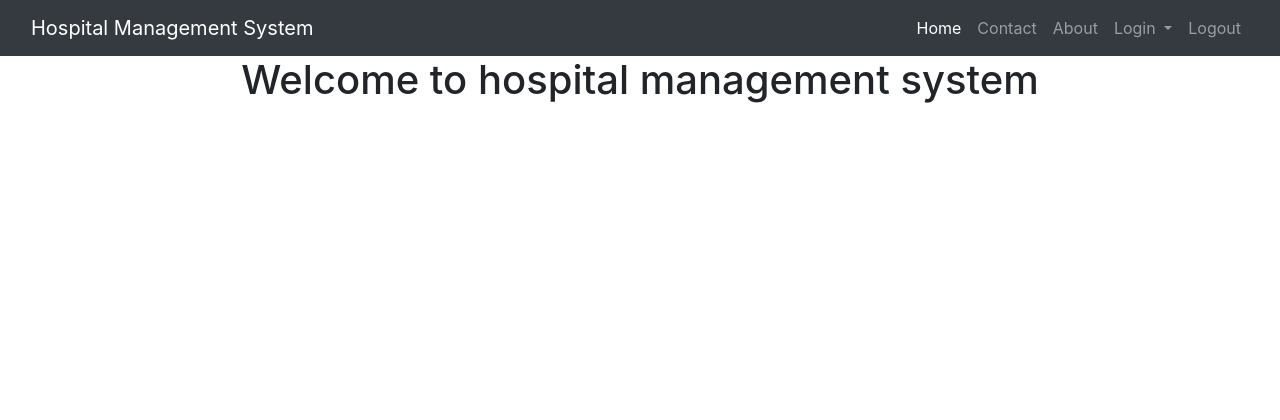
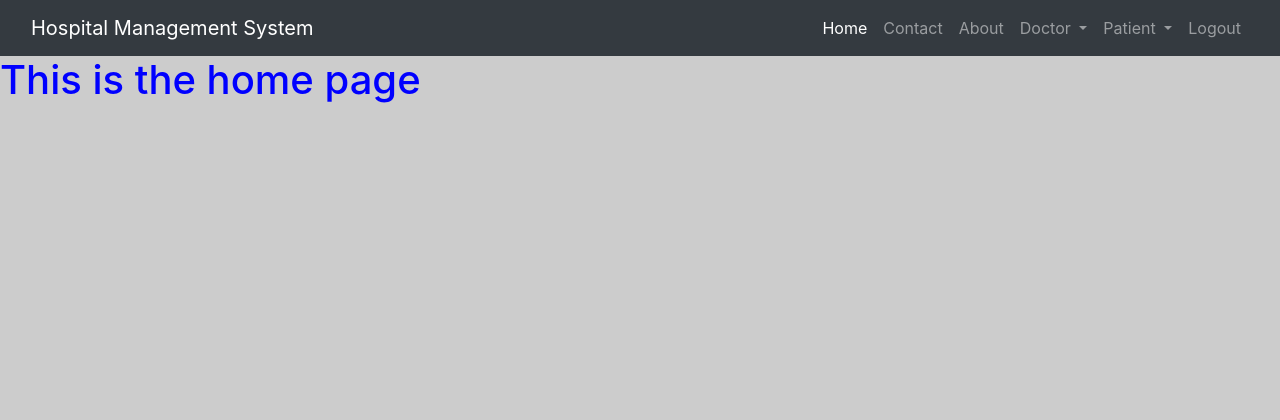
Before and after one commit to RumeysaTasdelen7/Hospital-Management-System, a Django app: page / in a window 1280 px wide. Shown: the top 420 px of the page. Run offline with Django 5.2, Linux system fonts and the light colour scheme; a user stored in the database is signed in.

Commit message:
26.08.2024

```diff
--- /dev/null
+++ b/hospital_mngt/hospital/static/css/mystyle.css
@@ -0,0 +1,3 @@
+#h1{
+    color: blue;
+}
--- a/hospital_mngt/hospital/templates/base.html
+++ b/hospital_mngt/hospital/templates/base.html
@@ -1,3 +1,4 @@
+{% load static %}
 <!DOCTYPE html>
 <html lang="en">
 <head>
@@ -8,6 +9,7 @@
     <script src="https://cdn.jsdelivr.net/npm/popper.js@1.16.1/dist/umd/popper.min.js"></script>
     <script src="https://cdn.jsdelivr.net/npm/bootstrap@4.6.2/dist/js/bootstrap.bundle.min.js"></script>
     <link rel="stylesheet" href="https://use.fontawesome.com/releases/v5.7.0/css/all.css">
+    <link rel="stylesheet" type="text/css" href="{% static 'css/mystyle.css' %}">
     <title>Hospital Management System</title>
 </head>
 <body>
--- a/hospital_mngt/hospital/templates/home.html
+++ b/hospital_mngt/hospital/templates/home.html
@@ -1,8 +1,15 @@
 {% include 'base.html' %}
+{% load static %}
 {% include 'navigation.html' %}
+<style>
+    body{
+        background-color: #cccccc;
+    }
+</style>
 
 
 {% block content %}
-    <h1 class="text-center">Welcome to hospital management system</h1>
-{% endblock content %}
-{% include 'footer.html' %}
+
+<h1 id="h1">This is the home page</h1>
+
+{% endblock content %} {% include 'footer.html' %}
--- a/hospital_mngt/hospital/templates/navigation.html
+++ b/hospital_mngt/hospital/templates/navigation.html
@@ -15,17 +15,31 @@
         <li class="nav-item">
           <a class="nav-link" href="{% url 'about' %}">About</a>
         </li>
+        {% if not request.user.is_staff %}
+        <li class="nav-item">
+          <a class="nav-link" href="{% url 'login' %}">Login</a>
+        </li>
+        {% endif %}
+        {% if request.user.is_staff %}
         <li class="nav-item dropdown">
           <a class="nav-link dropdown-toggle" href="#" id="navbarDropdown" role="button" data-bs-toggle="dropdown" aria-expanded="false">
-            Login
+            Doctor
           </a>
           <ul class="dropdown-menu" aria-labelledby="navbarDropdown">
-            <li><a class="dropdown-item" href="{% url 'login' %}">Admin</a></li>
-            <li><a class="dropdown-item" href="#">Doctor</a></li>
-            <li><a class="dropdown-item" href="#">Patient</a></li>
+            <li><a class="dropdown-item" href="#">View_Doctor</a></li>
+            <li><a class="dropdown-item" href="#">Add_Doctor</a></li>
           </ul>
         </li>
-        {% if request.user.is_staff %}
+        <li class="nav-item dropdown">
+          <a class="nav-link dropdown-toggle" href="#" id="navbarDropdown" role="button" data-bs-toggle="dropdown" aria-expanded="false">
+            Patient
+          </a>
+          <ul class="dropdown-menu" aria-labelledby="navbarDropdown">
+            <li><a class="dropdown-item" href="#">View_Patient</a></li>
+            <li><a class="dropdown-item" href="#">Add_Patient</a></li>
+          </ul>
+        </li>
+
         <li class="nav-item">
           <a class="nav-link" href="{% url 'logout_admin' %}">Logout</a>
         </li>
--- a/hospital_mngt/hospital_mngt/settings.py
+++ b/hospital_mngt/hospital_mngt/settings.py
@@ -112,11 +112,12 @@ USE_I18N = True
 
 USE_TZ = True
 
-
+import os
 # Static files (CSS, JavaScript, Images)
 # https://docs.djangoproject.com/en/5.0/howto/static-files/
 
-STATIC_URL = "static/"
+STATIC_URL = "/static/"
+STATICFILES_DIRS = [os.path.join(BASE_DIR, 'static')]
 
 # Default primary key field type
 # https://docs.djangoproject.com/en/5.0/ref/settings/#default-auto-field
```
Also changed, not shown: hospital_mngt/db.sqlite3.
